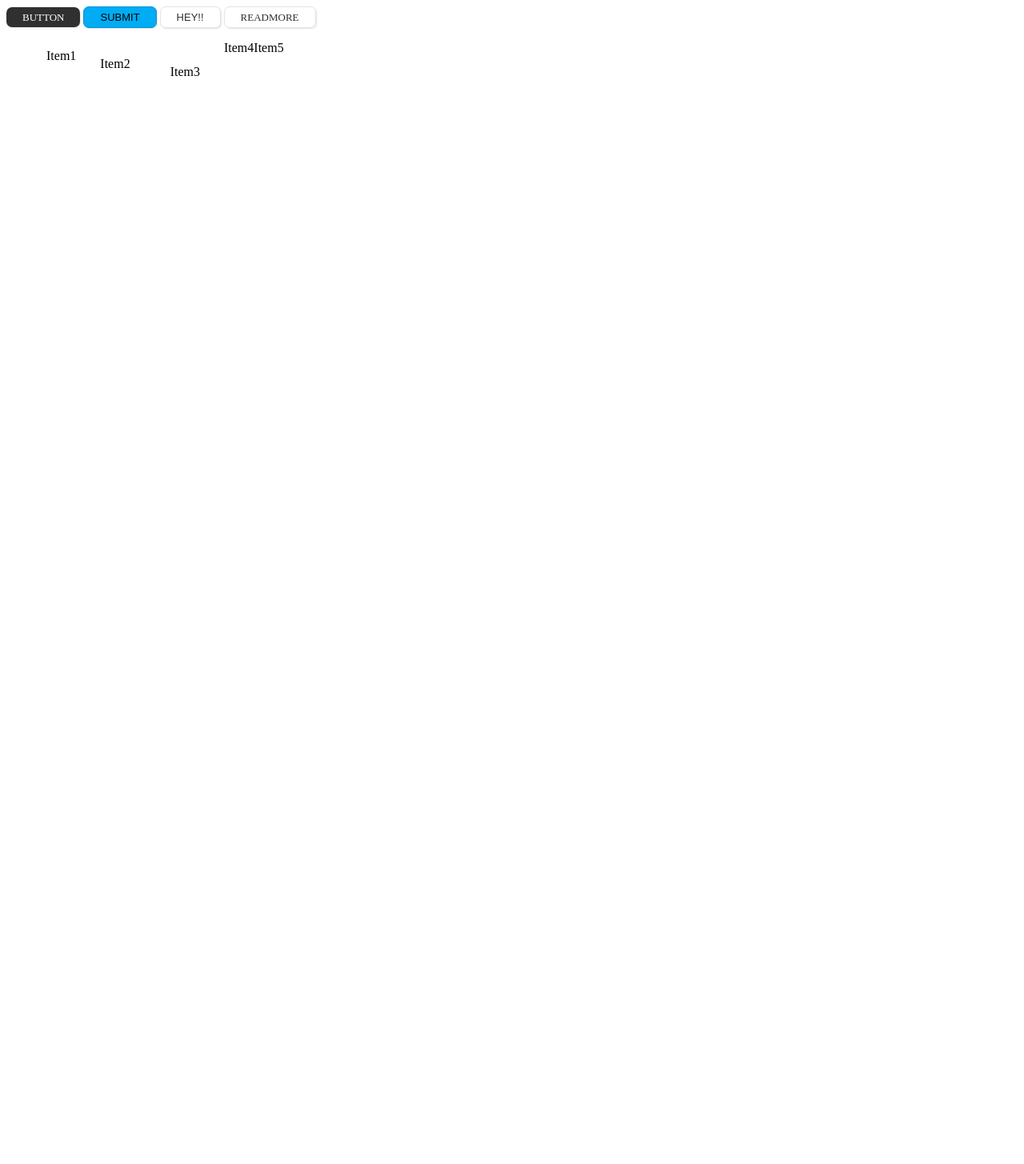
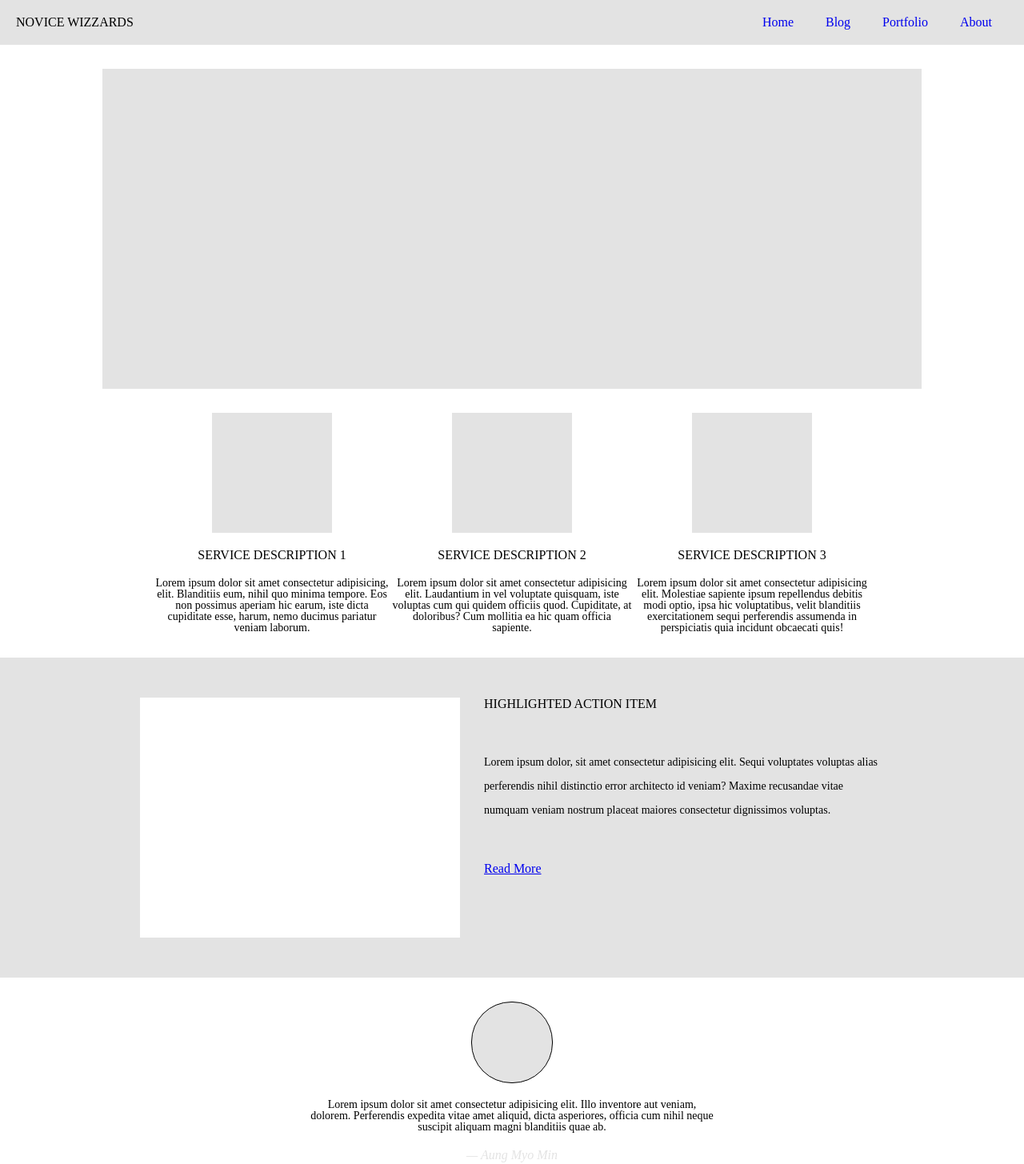
Before and after one commit to AungMyoMinJY/Web-Foundation, a plain HTML site: page index.html in a window 1280 px wide. Shown: the top 1455 px of the page at 80% size. Before the commit the page ends 800 px from the top, so only its background shows below. Drawn offline with Linux system fonts and the light colour scheme.

Commit message:
Day13-15 update

```diff
--- a/index.html
+++ b/index.html
@@ -3,22 +3,123 @@
 <head>
 	<meta charset="UTF-8">
 	<meta name="viewport" content="width=device-width, initial-scale=1.0">
-	<title>Document</title>
+	<title>Day 13 | Exercise</title>
+	<link rel="stylesheet" href="reset.css">
 	<link rel="stylesheet" href="style.css">
 </head>
 <body>
-	<section>
-		<a href="#" class="btn black">Button</a>
-		<input class="btn  blue" type="submit" value="Submit">
-		<button  class="btn white">Hey!!</button>
-		<a href="#" class="btn white">Readmore</a>
-	</section>
-	<ul class="flex list-style">
-		<li class="p1">Item1</li>
-		<li class="p2">Item2</li>
-		<li class="p3">Item3</li>
-		<li>Item4</li>
-		<li>Item5</li>
-	</ul>
+	<main class="lo1 block flex">
+		<H1 class="heading">Novice Wizzards</H1>
+		<nav>
+			<ul class="flex">
+				<li><a href="#">Home</a></li>
+				<li><a href="#">Blog</a></li>
+				<li><a href="#">Portfolio</a></li>
+				<li><a href="#">About</a></li>
+			</ul>
+		</nav>
+	</main>
+	<div class="lo2 block margin"></div>
+
+	<main class="lo3 margin">
+			<ul class="j-c-c text-align flex">
+					<ul>
+						<li class=" s-d-box block"></li>
+						<li class="heading margin-t">Service Description 1</li>
+						<li class=" margin-t fontsize">Lorem ipsum dolor sit amet consectetur adipisicing, elit. Blanditiis eum, nihil quo minima tempore. Eos non possimus aperiam hic earum, iste dicta cupiditate esse, harum, nemo ducimus pariatur veniam laborum.</li>
+					</ul>
+
+					<ul>
+						<li class="s-d-box block"></li>
+						<li class="heading margin-t">Service Description 2</li>
+						<li class=" margin-t fontsize">Lorem ipsum dolor sit amet consectetur adipisicing elit. Laudantium in vel voluptate quisquam, iste voluptas cum qui quidem officiis quod. Cupiditate, at doloribus? Cum mollitia ea hic quam officia sapiente.</li>
+					</ul>
+
+					<ul>
+						<li class="s-d-box block"></li>
+						<li class="heading  margin-t">Service Description 3</li>
+						<li class=" margin-t fontsize">Lorem ipsum dolor sit amet consectetur adipisicing elit. Molestiae sapiente ipsum repellendus debitis modi optio, ipsa hic voluptatibus, velit blanditiis exercitationem sequi perferendis assumenda in perspiciatis quia incidunt obcaecati quis!</li>
+					</ul>
+			</ul>
+	</main>
+
+	<main class="lo4 margin block">
+		<div>
+			<ul class="flex">
+				<li class="hai-photo"></li>
+				<li class="hai">
+					<ul class="hai-paragraph">
+						<li class="heading">Highlighted Action Item</li>
+						<li style="line-height: 30px;" class="fontsize">Lorem ipsum dolor, sit amet consectetur adipisicing elit. Sequi voluptates voluptas alias perferendis nihil distinctio error architecto id veniam? Maxime recusandae vitae numquam veniam nostrum placeat maiores consectetur dignissimos voluptas.</li>
+						<li><a href="#">Read More</a></li>
+					</ul>
+				</li>
+			</ul>
+		</div>
+	</main>
+
+	<main class="lo5 text-align margin">
+		<div>
+			<ul>
+				<li class="circle"></li>
+				<li class="margin-t fontsize">Lorem ipsum dolor sit amet consectetur adipisicing elit. Illo inventore aut veniam, dolorem. Perferendis expedita vitae amet aliquid, dicta asperiores, officia cum nihil neque suscipit aliquam magni blanditiis quae ab.</li>
+				<li style="font-style: italic; color: #e3e3e3;" class="margin-t">— Aung Myo Min</li>
+			</ul>
+		</div>
+	</main>
+
+	<main class="lo6 block margin">
+
+		<div>
+			<h1 class="heading text-align">Meet The Members</h1>
+			<ul class="margin-t">
+				<li class="flex">
+					<ul>
+						<li class="s-d-box block-white"></li>
+						<li>Team Member Name</li>
+					</ul>
+					<ul>
+						<li class="s-d-box block-white"></li>
+						<li>Team Member Name</li>
+					</ul>
+					<ul>
+						<li class="s-d-box block-white"></li>
+						<li>Team Member Name</li>
+					</ul>
+					<ul>
+						<li class="s-d-box block-white"></li>
+						<li>Team Member Name</li>
+					</ul>
+				</li>
+				<li class="flex margin-t">
+					<ul>
+						<li class="s-d-box block-white"></li>
+						<li>Team Member Name</li>
+					</ul>
+					<ul>
+						<li class="s-d-box block-white"></li>
+						<li>Team Member Name</li>
+					</ul>
+					<ul>
+						<li class="s-d-box block-white"></li>
+						<li>Team Member Name</li>
+					</ul>
+					<ul>
+						<li class="s-d-box block-white"></li>
+						<li>Team Member Name</li>
+					</ul>
+				</li>
+			</ul>
+		</div>
+	</main>
+
+	<div class="lo7">
+		<ul class="flex j-c-c">
+			<li><a href="#">Home</a></li>
+			<li><a href="#">Blog</a></li>
+			<li><a href="#">Portfolio</a></li>
+			<li><a href="#">About</a></li>
+		</ul>
+	</div>
 </body>
 </html>
--- /dev/null
+++ b/reset.css
@@ -0,0 +1,48 @@
+/* http://meyerweb.com/eric/tools/css/reset/
+   v2.0 | 20110126
+   License: none (public domain)
+*/
+
+html, body, div, span, applet, object, iframe,
+h1, h2, h3, h4, h5, h6, p, blockquote, pre,
+a, abbr, acronym, address, big, cite, code,
+del, dfn, em, img, ins, kbd, q, s, samp,
+small, strike, strong, sub, sup, tt, var,
+b, u, i, center,
+dl, dt, dd, ol, ul, li,
+fieldset, form, label, legend,
+table, caption, tbody, tfoot, thead, tr, th, td,
+article, aside, canvas, details, embed,
+figure, figcaption, footer, header, hgroup,
+menu, nav, output, ruby, section, summary,
+time, mark, audio, video {
+	margin: 0;
+	padding: 0;
+	border: 0;
+	font-size: 100%;
+	font: inherit;
+	vertical-align: baseline;
+}
+/* HTML5 display-role reset for older browsers */
+article, aside, details, figcaption, figure,
+footer, header, hgroup, menu, nav, section {
+	display: block;
+}
+body {
+	line-height: 1;
+}
+ol, ul {
+	list-style: none;
+}
+blockquote, q {
+	quotes: none;
+}
+blockquote:before, blockquote:after,
+q:before, q:after {
+	content: '';
+	content: none;
+}
+table {
+	border-collapse: collapse;
+	border-spacing: 0;
+}
--- a/style.css
+++ b/style.css
@@ -1,45 +1,119 @@
-.btn {
-	text-decoration: none;
-	box-shadow: 1px 1px 2px #e3e3e3;
-	padding: 5px 20px;
-	border-radius: 7px;
-	font-size: 13px;
-	text-transform: uppercase;
-	cursor: pointer;
-}
-.white {
-	background: #ffffff;
-	border: 1px solid #e3e3e3;
-	color: #303030;
-}
-.white:hover {
-	background: #f9f9f9;
-
-}
-.blue {
-	background: #00acf4;
-	border: 1px solid #0192cf;
-}
-.blue:hover {
-	background: #009adb;
-}
-.black {
-	background: #303030;
-	border: #101010;
-	color: #ffffff;
-}
-.list-style {
-	list-style: none;
-}
 .flex {
 	display: flex;
 }
-.p1 {
-	padding: 10px;
+.block {
+	background-color: #e3e3e3;
 }
-.p2 {
-	padding: 20px;
+.block-white {
+	background-color: white;
 }
-.p3 {
-	padding: 30px;
+.heading {
+	text-transform: uppercase;
 }
+.j-c-c {
+	justify-content: center;
+}
+.text-align {
+	text-align: center;
+}
+.margin-t {
+	margin-top: 20px;
+}
+.fontsize {
+	font-size: 14px;
+}
+.lo1 {
+	justify-content: space-between;
+	padding: 20px 20px
+}
+.lo1 li {
+	padding: 0 20px;
+}
+.lo1 a {
+	text-decoration: none;
+}
+.lo1 li a:hover {
+	padding-bottom: 5px;
+	border-bottom: solid white 4px;
+}
+.lo2 {
+	width: 80%;
+	height: 400px;
+	margin: 0 auto;
+}
+.lo3 ul ul{
+	width: 300px;
+	height: auto;
+}
+
+.s-d-box {
+	width: 150px;
+	height: 150px;
+}
+.lo3 .s-d-box {
+	margin:0 auto;
+}
+.hai-photo {
+	width: 400px;
+	height: 300px;
+	background-color: white;
+
+}
+.lo4 div {
+	padding: 50px 50px;
+}
+.lo4 .flex {
+	justify-content: center;
+}
+.hai-paragraph {
+	width: 500px;
+	height: 300px;
+	margin-left: 30px;
+	padding: 0 0 -5px 0;
+
+}
+.hai-paragraph li {
+	margin-bottom: 50px;
+}
+.circle {
+	width: 100px;
+	height: 100px;
+	border-radius: 50px;
+	background-color:  #e3e3e3;
+	margin: 0 auto;
+	border: solid black 1px;
+}
+
+.lo5 div ul {
+	width: 40%;
+	height: auto;
+	margin: 0 auto;
+}
+
+.lo6 .flex {
+	gap: 20px;
+}
+.lo6 div {
+	width: 660px;
+	height: auto;
+	padding: 30px 0;
+	margin: 0 auto;
+
+}
+.lo6 div h1 {
+		margin: 0 auto;
+}
+.lo6 ul li ul li {
+	margin-top: 20px;
+}
+
+.lo7 {
+	margin: 15px 0;
+}
+.lo7 li a{
+	padding: 0 10px;
+	text-decoration: none;
+}
+.margin {
+	margin-top: 30px;
+}
```
